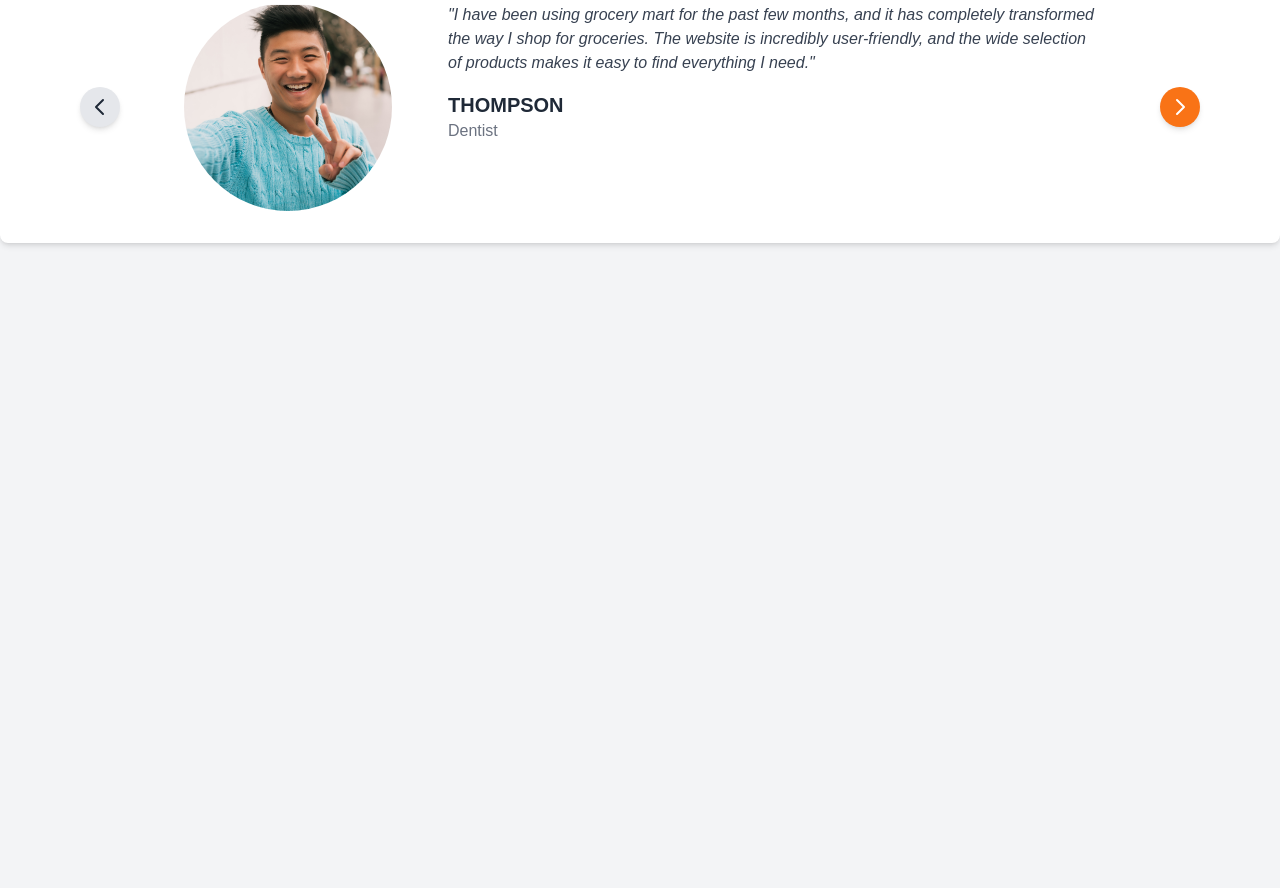
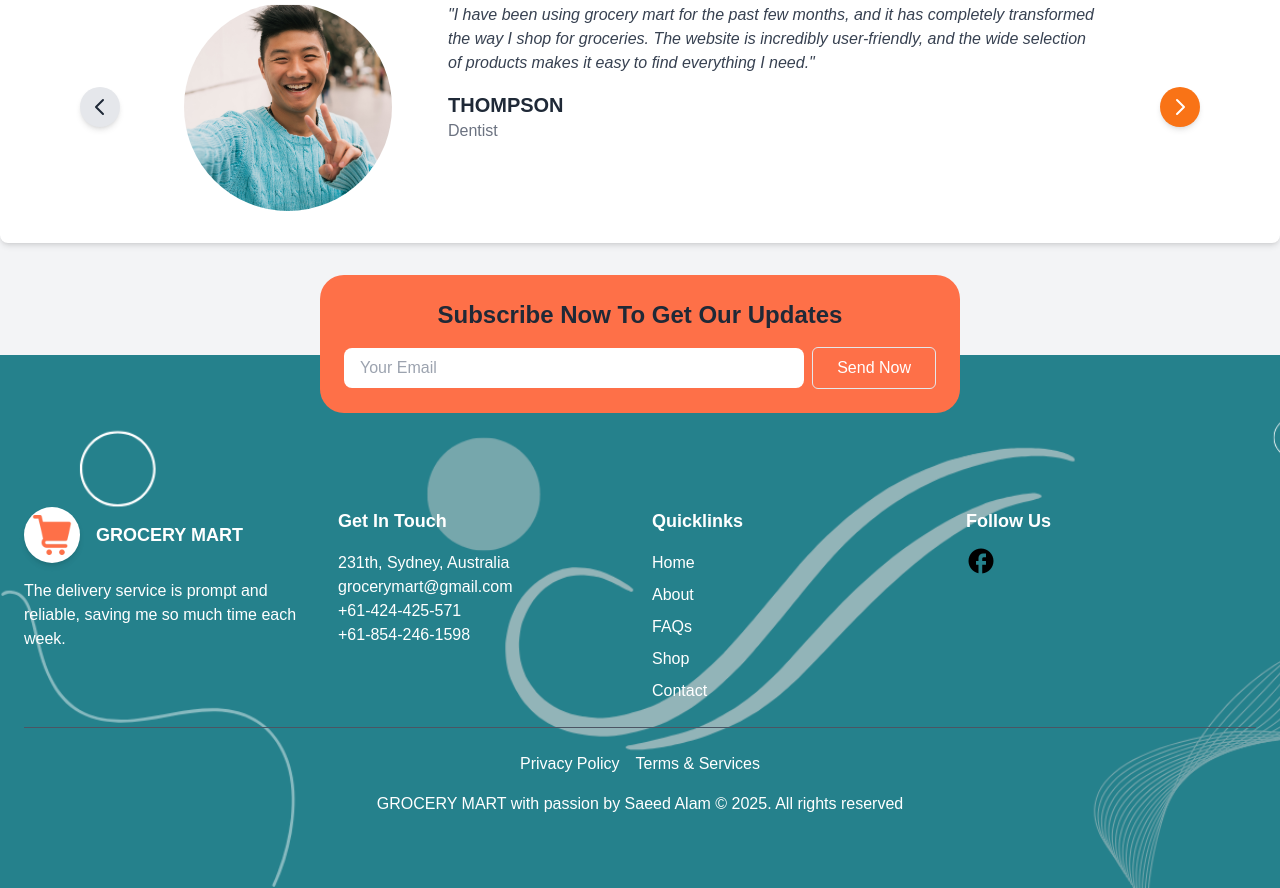
Before and after one commit to 11saran/grocery-mart, a plain HTML site: page index.html in a window 1280 px wide. Shown: the part 5193-6081 px from the top of the page. Before the commit the page ends 5548 px from the top, so only its background shows below. Drawn offline with nearby package versions, Linux system fonts and the light colour scheme; a web font is replaced by a local one.

Commit message:
#6,Completed footer section

```diff
--- a/index.html
+++ b/index.html
@@ -700,7 +700,88 @@
     </section>
 
 
+  <section class="relative">
+        <!-- Subscription Form -->
+        <div class="relative z-10 flex items-center justify-center mt-20">
+            <div class="bg-[#fe7048] rounded-3xl p-6 w-11/12 sm:w-2/4 absolute top-[-5rem] left-1/2 transform -translate-x-1/2">
+                <h3 class="text-xl sm:text-2xl font-bold mb-4 text-center">
+                    Subscribe Now To Get Our Updates
+                </h3>
+                <form class="flex flex-col sm:flex-row gap-2 items-center">
+                    <input type="email" placeholder="Your Email" class="flex-1 px-4 py-2 rounded-lg text-gray-700 mb-4 sm:mb-0" />
+                    <button type="submit"
+                        class="bg-[#fe7048] border px-6 py-2 rounded-md hover:bg-orange-600 text-white">
+                        Send Now
+                    </button>
+                </form>
+            </div>
+        </div>
 
+        <!-- Footer Section -->
+        <footer class="bg-[url('./assets/footer.png')] bg-cover text-white py-12">
+            <div class="container mx-auto p-6">
+                <div class="grid grid-cols-1 sm:grid-cols-2 lg:grid-cols-4 gap-6">
+                    <!-- Grocery Mart Section -->
+                    <div class="mt-20">
+                        <div class="flex items-center space-x-4">
+                            <div class="bg-white shadow-md rounded-full p-2">
+                                <img src="./assets/cart.png" alt="Logo" class="w-10 h-10">
+                            </div>
+                            <h3 class="text-lg font-bold">GROCERY MART</h3>
+                        </div>
+                        <p class="mt-4 text-sm sm:text-base">The delivery service is prompt and reliable, saving me so much time each week.</p>
+                    </div>
+
+                    <!-- Contact Details -->
+                    <div class="mt-20">
+                        <h3 class="text-lg font-bold mb-4  sm:mt-0">Get In Touch</h3>
+                        <p class="text-sm sm:text-base">231th, Sydney, Australia</p>
+                        <p class="text-sm sm:text-base">grocerymart@gmail.com</p>
+                        <p class="text-sm sm:text-base">+61-424-425-571</p>
+                        <p class="text-sm sm:text-base">+61-854-246-1598</p>
+                    </div>
+
+                    <!-- Quick Links -->
+                    <div class="mt-20">
+                        <h3 class="text-lg font-bold mb-4 mt-14 sm:mt-0">Quicklinks</h3>
+                        <ul class="space-y-2">
+                            <li><a href="#" class="hover:underline text-sm sm:text-base">Home</a></li>
+                            <li><a href="#" class="hover:underline text-sm sm:text-base">About</a></li>
+                            <li><a href="#" class="hover:underline text-sm sm:text-base">FAQs</a></li>
+                            <li><a href="#" class="hover:underline text-sm sm:text-base">Shop</a></li>
+                            <li><a href="#" class="hover:underline text-sm sm:text-base">Contact</a></li>
+                        </ul>
+                    </div>
+
+                    <!-- Follow Us -->
+                    <div class="mt-20">
+                        <h3 class="text-lg font-bold mb-2">Follow Us</h3>
+                        <div class="flex space-x-4">
+                            <!-- Facebook Icon -->
+                            <span class="material-icons-outlined text-black text-3xl cursor-pointer">
+                                facebook
+                            </span>
+                            <!-- Instagram Icon -->
+                            <!-- <span class="material-icons-outlined text-black text-3xl cursor-pointer">
+                                instagram
+                            </span> -->
+                        </div>
+                    </div>
+                </div>
+
+                <!-- Footer Bottom -->
+                <div class="border-t border-gray-600 mt-6 pt-6 text-center">
+                    <div class="flex justify-center space-x-4 mb-4">
+                        <a href="#" class="hover:underline text-sm sm:text-base">Privacy Policy</a>
+                        <a href="#" class="hover:underline text-sm sm:text-base">Terms & Services</a>
+                    </div>
+                    <p class="text-sm sm:text-base">
+                        GROCERY MART with passion by Saeed Alam © 2025. All rights reserved
+                    </p>
+                </div>
+            </div>
+        </footer>
+    </section>
 
 
 
```
